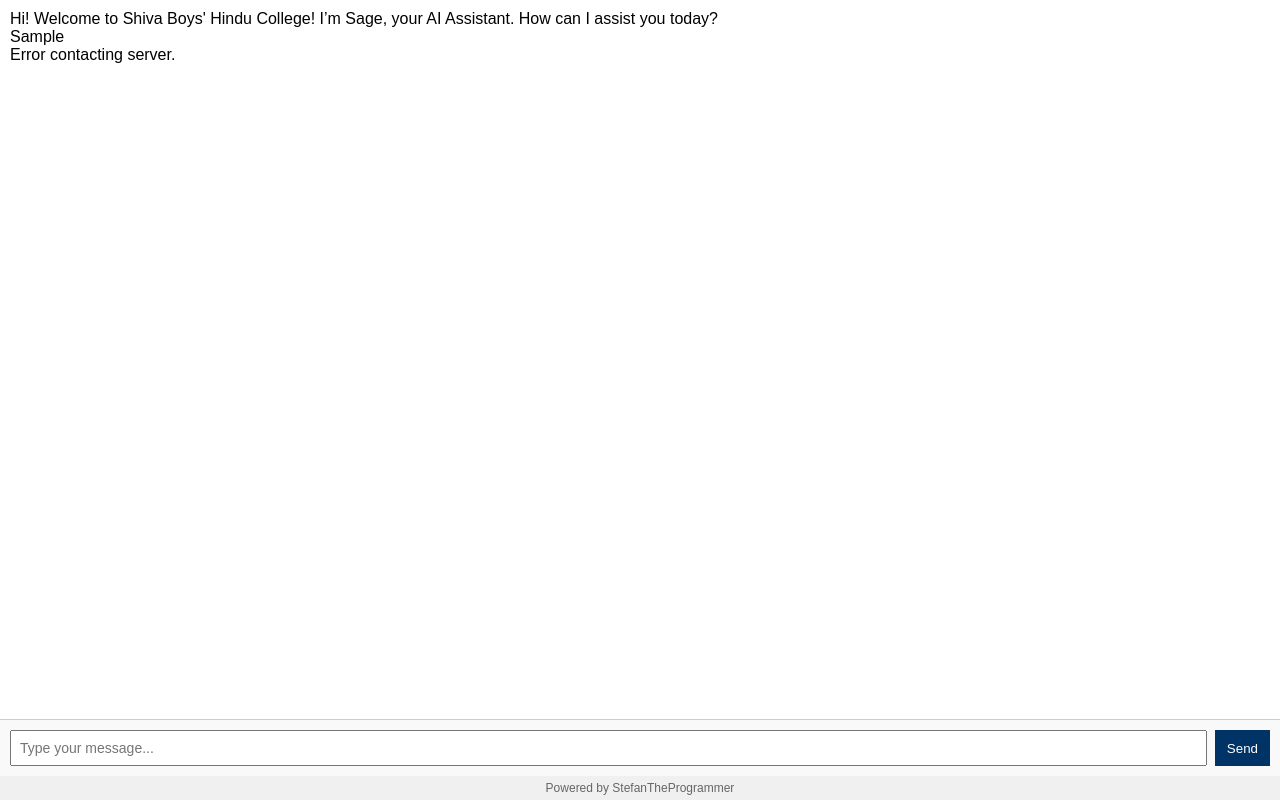
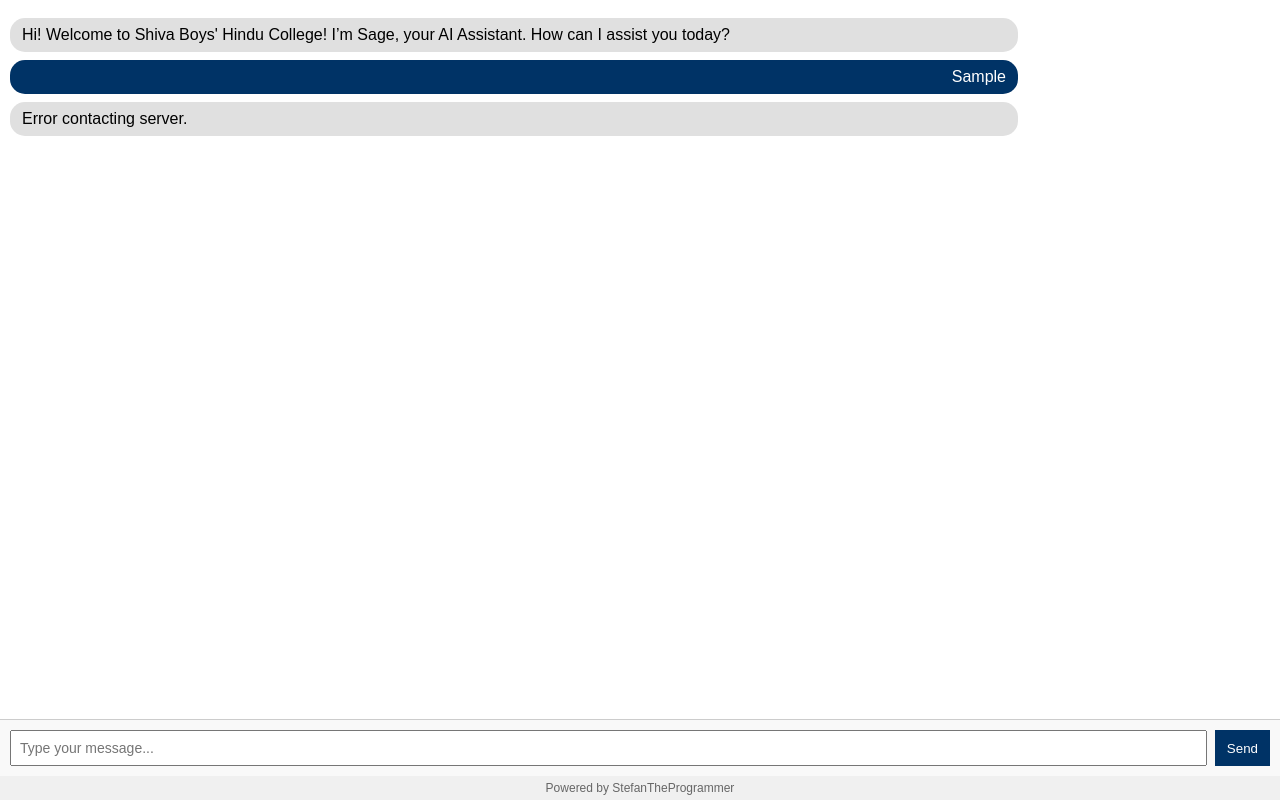
Before and after one commit to stefantheprogrammer/shivaboys-chatbot, a website: page public/widget.html in a window 1280 px wide. Both pictures are taken after typing "Sample" into the empty fields and a click on the button "Send". Drawn offline with Linux system fonts and the light colour scheme; no server answers.

Commit message:
git add widget.html git commit -m "Fix: Front end" git push

```diff
--- a/public/widget.html
+++ b/public/widget.html
@@ -22,6 +22,28 @@
       width: 100%;
       background: white;
     }
+    .message {
+  margin: 8px 0;
+  padding: 8px 12px;
+  border-radius: 15px;
+  max-width: 80%;
+  word-wrap: break-word;
+}
+
+.message.user {
+  background-color: #003366;
+  color: white;
+  align-self: flex-end;
+  text-align: right;
+}
+
+.message.bot {
+  background-color: #e0e0e0;
+  color: #000;
+  align-self: flex-start;
+  text-align: left;
+}
+
 
     #chat-messages {
       flex: 1;
```
